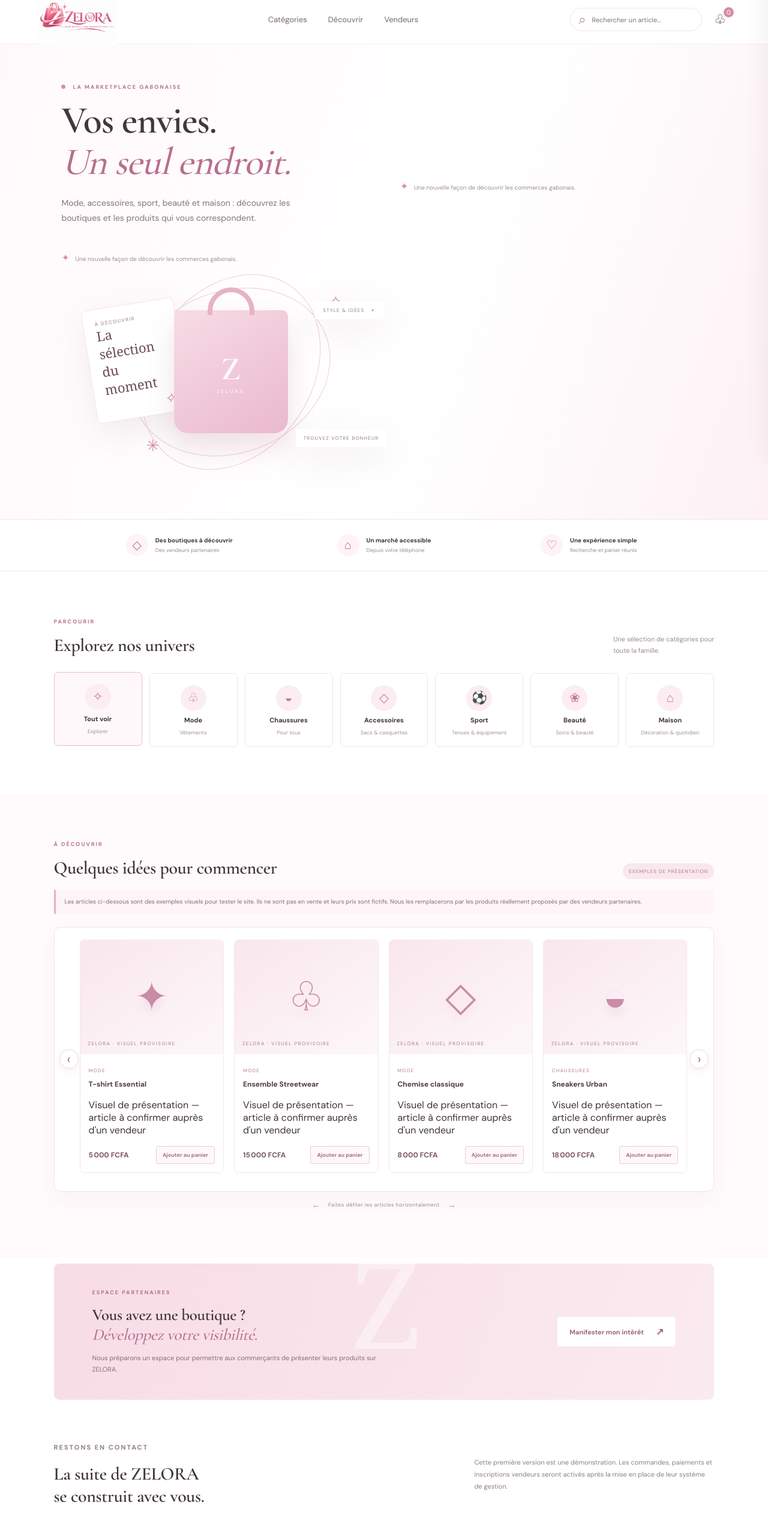
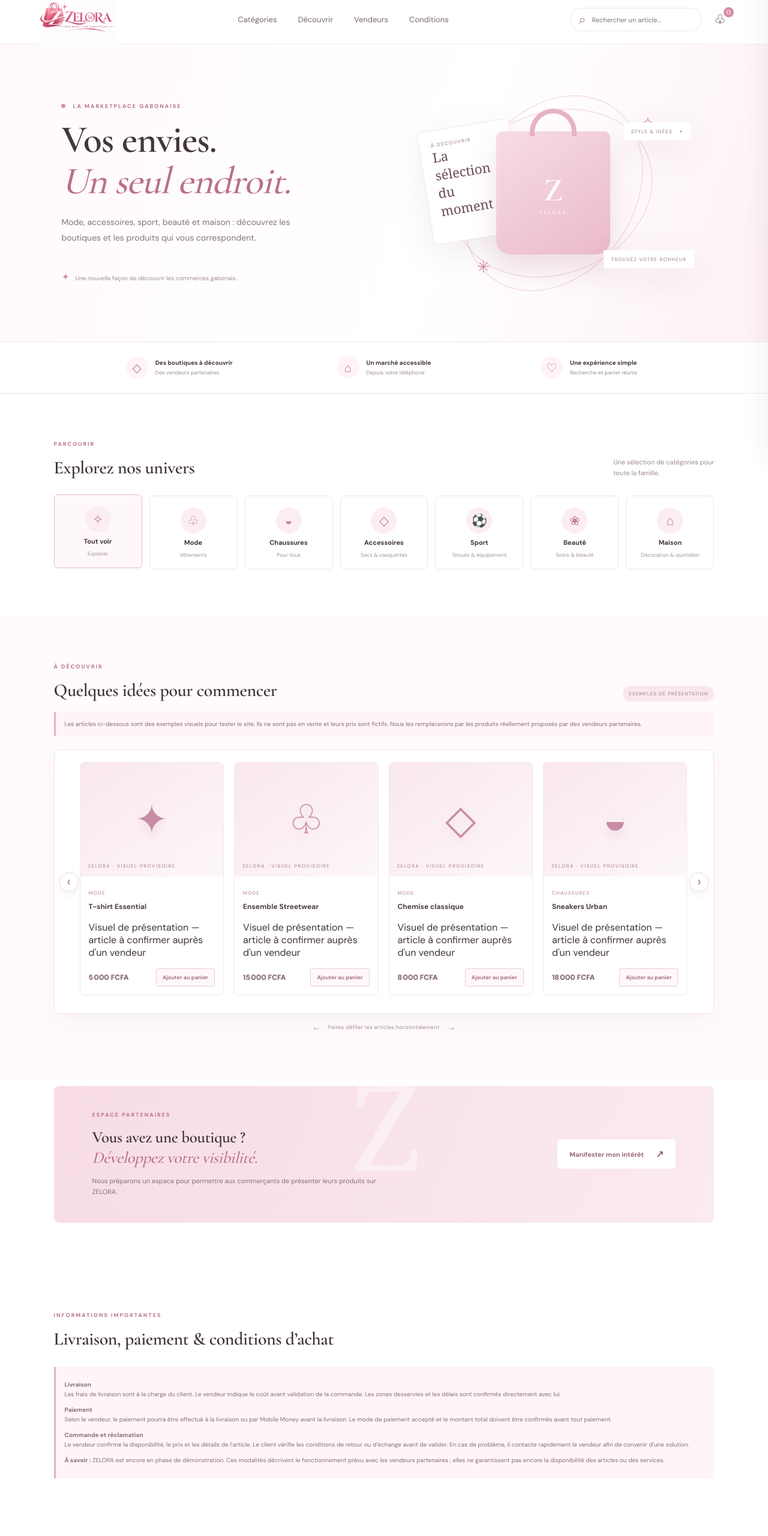
Before and after one commit to Ossimajeremieforlan/ZELORA-, a plain HTML site: page index.html in a window 1280 px wide. Shown: the part 40-2600 px from the top of the page at 60% size. Drawn offline with nearby package versions, Linux system fonts and the light colour scheme.

Commit message:
Update index.html

```diff
--- a/index.html
+++ b/index.html
@@ -1,3 +1,4 @@
+
 <!doctype html>
 <html lang="fr">
 <head>
@@ -13,13 +14,18 @@
   <script src="app.js" defer></script>
 </head>
 <body>
+
   <div class="announcement">BIENVENUE CHEZ ZELORA <span>—</span> Découvrez les boutiques près de chez vous</div>
+
   <header class="site-header">
     <a class="brand" href="#" aria-label="ZELORA, accueil">
       <img class="brand-logo" src="file_000000006874820ebc3ea6b97f349801.png" alt="ZELORA — Your world. One marketplace.">
     </a>
     <nav class="desktop-nav" aria-label="Navigation principale">
-      <a href="#categories">Catégories</a><a href="#produits">Découvrir</a><a href="#vendeurs">Vendeurs</a>
+      <a href="#categories">Catégories</a>
+      <a href="#produits">Découvrir</a>
+      <a href="#vendeurs">Vendeurs</a>
+      <a href="#conditions">Conditions</a>
     </nav>
     <div class="header-actions">
       <label class="search-box" aria-label="Rechercher un produit">
@@ -27,29 +33,40 @@
         <input id="searchInput" type="search" placeholder="Rechercher un article…" autocomplete="off">
       </label>
       <button class="icon-button cart-button" id="openCart" aria-label="Ouvrir le panier">
-        <span aria-hidden="true">♧</span><span class="cart-count" id="cartCount">0</span>
+        <span aria-hidden="true">♧</span>
+        <span class="cart-count" id="cartCount">0</span>
       </button>
       <button class="menu-button" id="menuButton" aria-label="Ouvrir le menu">☰</button>
     </div>
   </header>
 
   <main>
+
     <section class="hero">
       <div class="hero-copy">
         <p class="eyebrow"><span class="eyebrow-dot"></span> LA MARKETPLACE GABONAISE</p>
         <h1>Vos envies.<br><em>Un seul endroit.</em></h1>
         <p class="hero-description">Mode, accessoires, sport, beauté et maison : découvrez les boutiques et les produits qui vous correspondent.</p>
         <div class="hero-note"><span class="note-icon">✦</span> Une nouvelle façon de découvrir les commerces gabonais.</div>
+      </div>
+
+      <div class="hero-art" aria-label="Illustration décorative de shopping">
+        <div class="art-orbit orbit-one"></div>
+        <div class="art-orbit orbit-two"></div>
+        <div class="art-card art-card-back">
+          <span>À DÉCOUVRIR</span>
+          <b>La sélection<br>du moment</b>
+          <i>✧</i>
         </div>
-        <div class="hero-note"><span class="note-icon">✦</span> Une nouvelle façon de découvrir les commerces gabonais.</div>
-      </div>
-      <div class="hero-art" aria-label="Illustration décorative de shopping">
-        <div class="art-orbit orbit-one"></div><div class="art-orbit orbit-two"></div>
-        <div class="art-card art-card-back"><span>À DÉCOUVRIR</span><b>La sélection<br>du moment</b><i>✧</i></div>
-        <div class="art-bag"><div class="bag-handle"></div><div class="bag-logo">Z</div><div class="bag-label">ZELORA</div></div>
+        <div class="art-bag">
+          <div class="bag-handle"></div>
+          <div class="bag-logo">Z</div>
+          <div class="bag-label">ZELORA</div>
+        </div>
         <div class="floating-tag tag-top">STYLE &amp; IDÉES <span>✦</span></div>
         <div class="floating-tag tag-bottom">TROUVEZ VOTRE BONHEUR</div>
-        <div class="art-sparkle sparkle-one">✳</div><div class="art-sparkle sparkle-two">✧</div>
+        <div class="art-sparkle sparkle-one">✳</div>
+        <div class="art-sparkle sparkle-two">✧</div>
       </div>
     </section>
 
@@ -64,6 +81,7 @@
         <div><p class="eyebrow">PARCOURIR</p><h2>Explorez nos univers</h2></div>
         <p class="section-side-copy">Une sélection de catégories pour<br>toute la famille.</p>
       </div>
+
       <div class="category-grid" id="categoryGrid">
         <button class="category-tile active" data-category="Tout"><span class="category-icon">✧</span><b>Tout voir</b><small>Explorer</small></button>
         <button class="category-tile" data-category="Mode"><span class="category-icon">♧</span><b>Mode</b><small>Vêtements</small></button>
@@ -80,26 +98,71 @@
         <div><p class="eyebrow">À DÉCOUVRIR</p><h2>Quelques idées pour commencer</h2></div>
         <span class="demo-label">EXEMPLES DE PRÉSENTATION</span>
       </div>
-      <div class="demo-notice">Les articles ci-dessous sont des exemples visuels pour tester le site. Ils ne sont pas en vente et leurs prix sont fictifs. Nous les remplacerons par les produits réellement proposés par des vendeurs partenaires.</div>
+
+      <div class="demo-notice">
+        Les articles ci-dessous sont des exemples visuels pour tester le site. Ils ne sont pas en vente et leurs prix sont fictifs. Nous les remplacerons par les produits réellement proposés par des vendeurs partenaires.
+      </div>
+
       <div class="product-carousel-shell">
         <button class="carousel-arrow carousel-prev" id="carouselPrev" aria-label="Défiler vers la gauche">‹</button>
         <div class="product-carousel" id="productGrid" aria-live="polite" tabindex="0" aria-label="Articles à faire défiler"></div>
         <button class="carousel-arrow carousel-next" id="carouselNext" aria-label="Défiler vers la droite">›</button>
       </div>
+
       <div class="carousel-hint"><span>←</span> Faites défiler les articles horizontalement <span>→</span></div>
       <p class="empty-state" id="emptyState" hidden>Aucun article ne correspond à votre recherche. Essayez un autre mot ou une autre catégorie.</p>
     </section>
 
     <section class="seller-banner" id="vendeurs">
       <div class="seller-decoration">Z</div>
-      <div><p class="eyebrow">ESPACE PARTENAIRES</p><h2>Vous avez une boutique ?<br><em>Développez votre visibilité.</em></h2><p>Nous préparons un espace pour permettre aux commerçants de présenter leurs produits sur ZELORA.</p></div>
+      <div>
+        <p class="eyebrow">ESPACE PARTENAIRES</p>
+        <h2>Vous avez une boutique ?<br><em>Développez votre visibilité.</em></h2>
+        <p>Nous préparons un espace pour permettre aux commerçants de présenter leurs produits sur ZELORA.</p>
+      </div>
       <a class="button button-light" href="mailto:contact@zelora.ga?subject=Partenariat%20ZELORA">Manifester mon intérêt <span>↗</span></a>
     </section>
 
+    <!-- LIVRAISON ET CONDITIONS -->
+    <section class="section" id="conditions">
+      <div class="section-heading">
+        <div>
+          <p class="eyebrow">INFORMATIONS IMPORTANTES</p>
+          <h2>Livraison, paiement &amp; conditions d’achat</h2>
+        </div>
+      </div>
+
+      <div class="demo-notice">
+        <p>
+          <strong>Livraison</strong><br>
+          Les frais de livraison sont à la charge du client. Le vendeur indique le coût avant validation de la commande. Les zones desservies et les délais sont confirmés directement avec lui.
+        </p>
+
+        <p>
+          <strong>Paiement</strong><br>
+          Selon le vendeur, le paiement pourra être effectué à la livraison ou par Mobile Money avant la livraison. Le mode de paiement accepté et le montant total doivent être confirmés avant tout paiement.
+        </p>
+
+        <p>
+          <strong>Commande et réclamation</strong><br>
+          Le vendeur confirme la disponibilité, le prix et les détails de l’article. Le client vérifie les conditions de retour ou d’échange avant de valider. En cas de problème, il contacte rapidement le vendeur afin de convenir d’une solution.
+        </p>
+
+        <p>
+          <strong>À savoir :</strong>
+          ZELORA est encore en phase de démonstration. Ces modalités décrivent le fonctionnement prévu avec les vendeurs partenaires ; elles ne garantissent pas encore la disponibilité des articles ou des services.
+        </p>
+      </div>
+    </section>
+
     <section class="newsletter">
-      <div><p class="eyebrow">RESTONS EN CONTACT</p><h2>La suite de ZELORA<br>se construit avec vous.</h2></div>
+      <div>
+        <p class="eyebrow">RESTONS EN CONTACT</p>
+        <h2>La suite de ZELORA<br>se construit avec vous.</h2>
+      </div>
       <p>Cette première version est une démonstration. Les commandes, paiements et inscriptions vendeurs seront activés après la mise en place de leur système de gestion.</p>
     </section>
+
   </main>
 
   <footer class="site-footer">
@@ -109,11 +172,26 @@
   </footer>
 
   <div class="drawer-backdrop" id="drawerBackdrop" hidden></div>
+
   <aside class="cart-drawer" id="cartDrawer" aria-label="Panier" aria-hidden="true">
-    <div class="drawer-header"><div><p class="eyebrow">VOTRE SÉLECTION</p><h2>Mon panier</h2></div><button class="close-button" id="closeCart" aria-label="Fermer">×</button></div>
+    <div class="drawer-header">
+      <div><p class="eyebrow">VOTRE SÉLECTION</p><h2>Mon panier</h2></div>
+      <button class="close-button" id="closeCart" aria-label="Fermer">×</button>
+    </div>
+
     <div class="cart-items" id="cartItems"></div>
-    <div class="cart-footer"><div class="cart-total"><span>Total indicatif</span><b id="cartTotal">0 FCFA</b></div><p>Panier de démonstration : aucun achat ni paiement réel n'est effectué.</p><button class="button button-primary full-width" id="demoCheckout">Tester le récapitulatif</button></div>
+
+    <div class="cart-footer">
+      <div class="cart-total">
+        <span>Total indicatif</span>
+        <b id="cartTotal">0 FCFA</b>
+      </div>
+      <p>La demande sera transmise sur WhatsApp. Disponibilité, livraison et paiement seront confirmés par le vendeur.</p>
+      <button class="button button-primary full-width" id="demoCheckout">Commander sur WhatsApp</button>
+    </div>
   </aside>
+
   <div class="toast" id="toast" role="status" aria-live="polite"></div>
+
 </body>
 </html>
```
